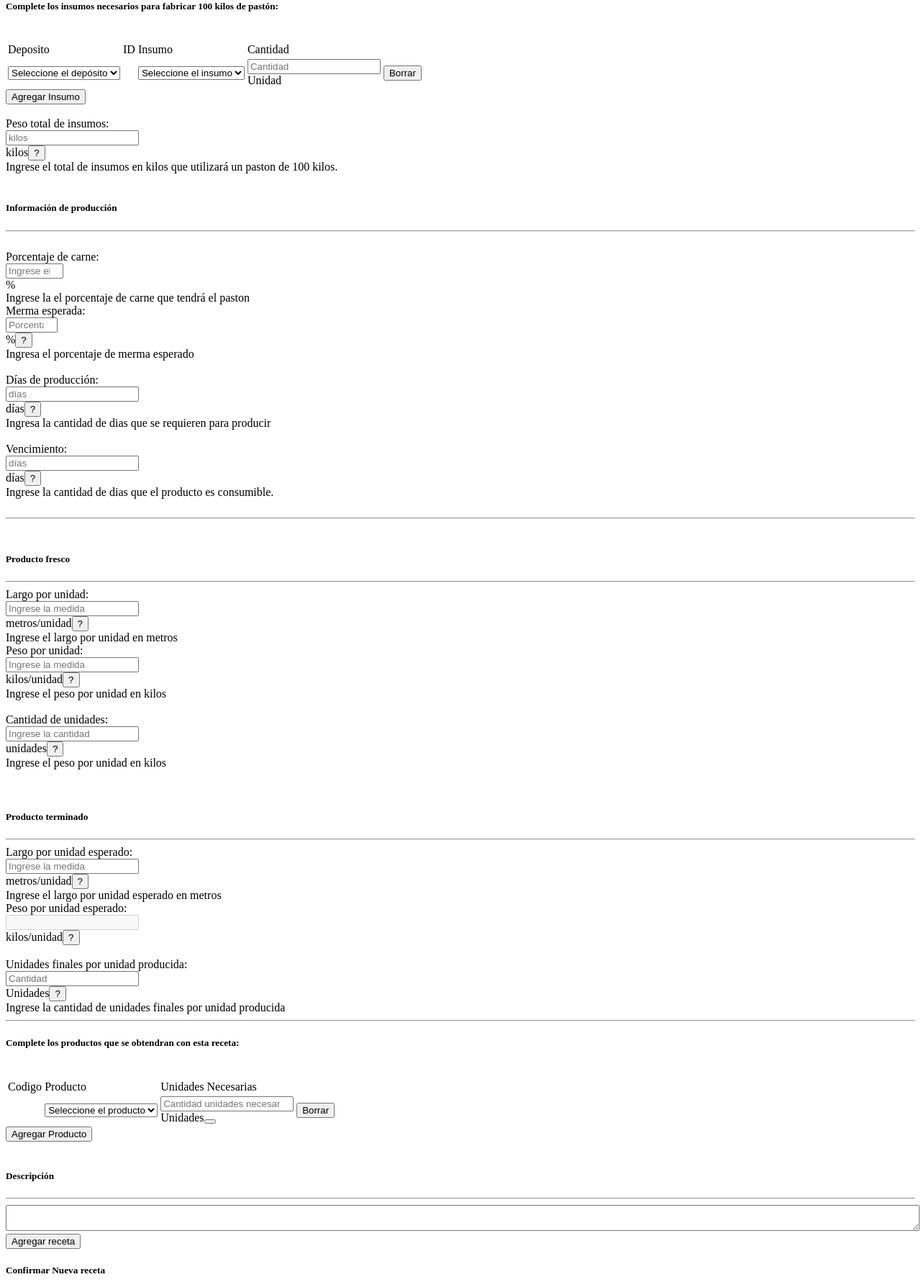
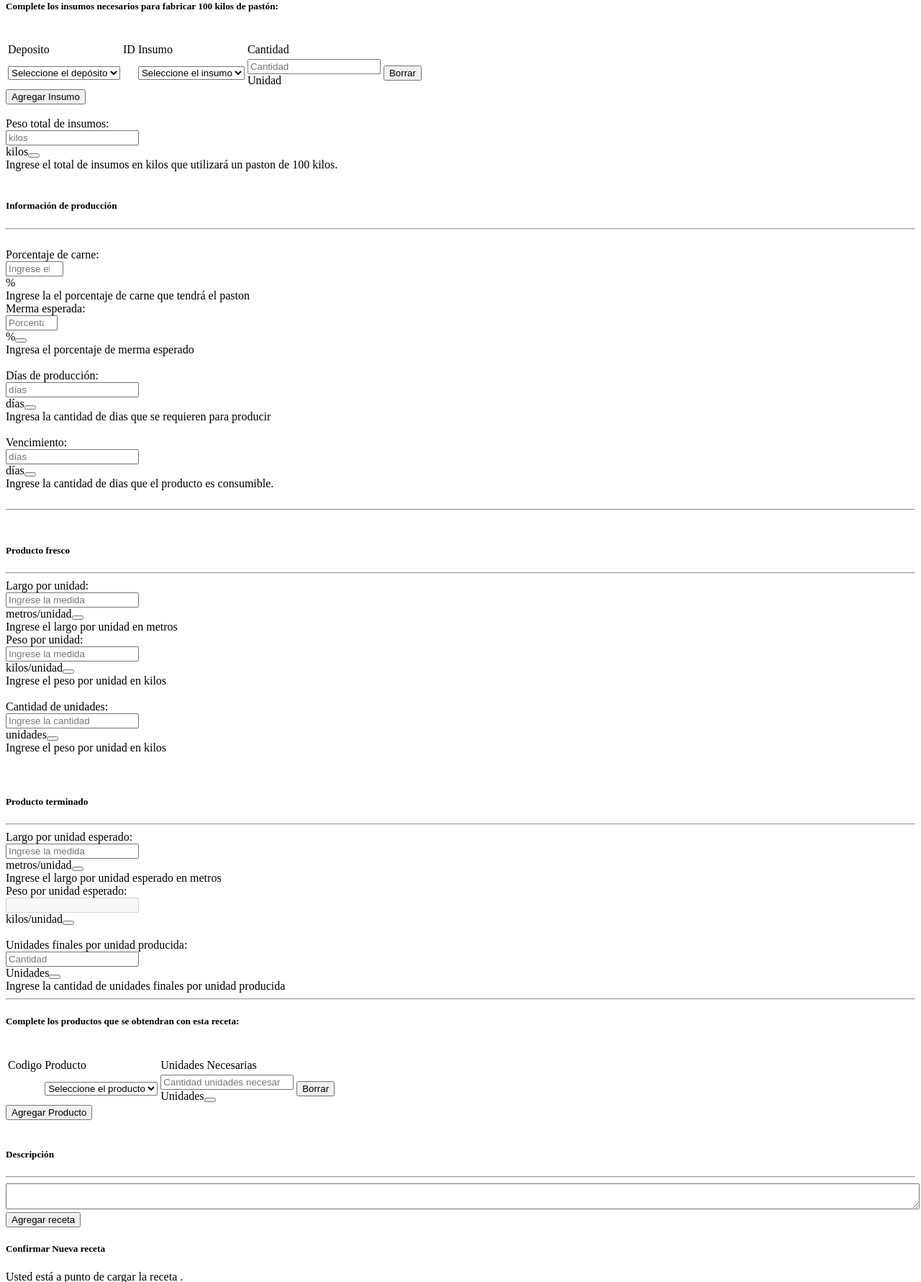
Before and after one commit to Purares/purares-desa, a PHP site: template vista/pagina/agregarReceta.php in a window 1280 px wide. Shown: the part 217-1998 px from the top of the page at 72% size. Run offline with PHP 8.4, Linux system fonts and the light colour scheme; the template is opened without the code that fills it, so the values that code supplies are empty.

Commit message:
cambie los popups

```diff
--- a/vista/pagina/agregarReceta.php
+++ b/vista/pagina/agregarReceta.php
@@ -123,8 +123,8 @@ foreach($depositos as $deposito){
                   </div>
                     <input type="number" min=0 step=0.001 class="form-control text-right" id="pesototalinsumos" name="pesoTotInsumosCrearReceta" value="<?php if (isset($_GET['idReceta'])){ echo $receta['peso_total_insumos_kg'];}?>" placeholder="kilos" required>
                   <div class="input-group-append">
-                  <span class="input-group-text">kilos</span><button type="button" class="btn btn-warning text-white font-weight-bold" data-toggle="tooltip" data-placement="right" title="Ingrese el total de insumos en kilos que utilizará un paston de 100 kilos.">
-  ?
+                  <span class="input-group-text">kilos</span><button type="button" class="btn  font-weight-bold" data-toggle="tooltip" data-placement="right" title="Ingrese el total de insumos en kilos que utilizará un paston de 100 kilos.">
+   <i class="far fa-question-circle"></i>
 </button>
               </div>
                              <div class="invalid-feedback">
@@ -155,8 +155,8 @@ foreach($depositos as $deposito){
                   </div>
                     <input type="number" min=0 step=0.1 max=99.9 class="form-control text-right" id="MermaEsperada" name="mermaCrearReceta" value="<?php if (isset($_GET['idReceta'])){ echo $receta['merma_esperada'];}?>"  placeholder="Porcentaje esperado" required>
                   <div class="input-group-append">
-                  <span class="input-group-text">%</span><button type="button" class="btn btn-warning text-white font-weight-bold" data-toggle="tooltip" data-placement="top" title="Ingrese el porcentaje de merma esperada con respecto al producto fresco, luego de finalizar el proceso de secado">
-  ?
+                  <span class="input-group-text">%</span><button type="button" class="btn font-weight-bold" data-toggle="tooltip" data-placement="top" title="Ingrese el porcentaje de merma esperada con respecto al producto fresco, luego de finalizar el proceso de secado">
+   <i class="far fa-question-circle"></i>
 </button>
               </div>
                                <div class="invalid-feedback">
@@ -172,8 +172,8 @@ foreach($depositos as $deposito){
                   </div>
                     <input type="number" min=0 class="form-control text-right" id="DiasProduccion" name="diasprodCrearReceta" value="<?php if (isset($_GET['idReceta'])){ echo $receta['dias_produccion'];}?>" placeholder="días" required>
                   <div class="input-group-append">
-                  <span class="input-group-text">días</span><button type="button" class="btn btn-warning text-white font-weight-bold" data-toggle="tooltip" data-placement="right" title="Ingrese la cantidad de días desde que comienza el proceso productivo (amasado) hasta que el producto es envasado.">
-  ?
+                  <span class="input-group-text">días</span><button type="button" class="btn font-weight-bold" data-toggle="tooltip" data-placement="right" title="Ingrese la cantidad de días desde que comienza el proceso productivo (amasado) hasta que el producto es envasado.">
+   <i class="far fa-question-circle"></i>
 </button>
               </div>
                              <div class="invalid-feedback">
@@ -187,8 +187,8 @@ foreach($depositos as $deposito){
                   </div>
                     <input type="number" min=0 class="form-control text-right" id="DiasVencimiento" name="diasvencCrearReceta" value="<?php if (isset($_GET['idReceta'])){ echo $receta['dias_vencimiento'];}?>" placeholder="días" required>
                   <div class="input-group-append">
-                  <span class="input-group-text">días</span><button type="button" class="btn btn-warning text-white font-weight-bold" data-toggle="tooltip" data-placement="right" title="Ingrese la cantidad de días, desde que el producto es envasado,  hasta que se vence.">
-  ?
+                  <span class="input-group-text">días</span><button type="button" class="btn font-weight-bold" data-toggle="tooltip" data-placement="right" title="Ingrese la cantidad de días, desde que el producto es envasado,  hasta que se vence.">
+   <i class="far fa-question-circle"></i>
 </button>
               </div>
                            <div class="invalid-feedback">
@@ -208,8 +208,8 @@ foreach($depositos as $deposito){
                   </div>
                     <input type="number" min=0 step=0.001 class="form-control text-right" id="cmxunidad" name="largouniLoteCrearReceta" value="<?php if (isset($_GET['idReceta'])){ echo $receta['largo_unidad_lote'];}?>" placeholder="Ingrese la medida" required>
                   <div class="input-group-append">
-                  <span class="input-group-text">metros/unidad</span><button type="button" class="btn btn-warning text-white font-weight-bold" data-toggle="tooltip" data-placement="right" title="Ingrese el largo de la unidad fresca, antes de que ingrese al secadero.">
-  ?
+                  <span class="input-group-text">metros/unidad</span><button type="button" class="btn font-weight-bold" data-toggle="tooltip" data-placement="right" title="Ingrese el largo de la unidad fresca, antes de que ingrese al secadero.">
+   <i class="far fa-question-circle"></i>
 </button>
               </div>
                              <div class="invalid-feedback">
@@ -222,8 +222,8 @@ foreach($depositos as $deposito){
                   </div>
                     <input type="number" min=0 step=0.001 class="form-control text-right" id="gramosxunidad" name="pesouniLoteCrearReceta"  value="<?php if (isset($_GET['idReceta'])){ echo $receta['peso_unidad_lote'];}?>" placeholder="Ingrese la medida" required>
                   <div class="input-group-append">
-                  <span class="input-group-text">kilos/unidad</span><button type="button" class="btn btn-warning text-white font-weight-bold" data-toggle="tooltip" data-placement="right" title="Ingrese el peso de la unidad fresca, antes de que ingrese al secadero.">
-  ?
+                  <span class="input-group-text">kilos/unidad</span><button type="button" class="btn font-weight-bold" data-toggle="tooltip" data-placement="right" title="Ingrese el peso de la unidad fresca, antes de que ingrese al secadero.">
+   <i class="far fa-question-circle"></i>
 </button>
               </div>
                              <div class="invalid-feedback">
@@ -239,8 +239,8 @@ foreach($depositos as $deposito){
                   </div>
                     <input type="number" min=0 step=1 class="form-control text-right" id="cantunisfrescas" name="unidadesXpastonCrearReceta" value="<?php if (isset($_GET['idReceta'])){ echo $receta['cantidad_unidades_lote'];}?>" placeholder="Ingrese la cantidad" required>
                   <div class="input-group-append">
-                  <span class="input-group-text">unidades</span><button type="button" class="btn btn-warning text-white font-weight-bold" data-toggle="tooltip" data-placement="right" title="Ingrese la cantidad de unidades frescas obtenidas con un pastón de 100 kilos.">
-  ?
+                  <span class="input-group-text">unidades</span><button type="button" class="btn font-weight-bold" data-toggle="tooltip" data-placement="right" title="Ingrese la cantidad de unidades frescas obtenidas con un pastón de 100 kilos.">
+   <i class="far fa-question-circle"></i>
 </button>
               </div>
                              <div class="invalid-feedback">
@@ -260,8 +260,8 @@ foreach($depositos as $deposito){
                   </div>
                     <input type="number" min=0 step=0.001 class="form-control text-right" id="cmxunidadesperado" name="largoUniEsperadoCrearReceta" value="<?php if (isset($_GET['idReceta'])){ echo $receta['largo_unidad_esperado'];}?>" placeholder="Ingrese la medida" required>
                   <div class="input-group-append">
-                  <span class="input-group-text">metros/unidad</span><button type="button" class="btn btn-warning text-white font-weight-bold" data-toggle="tooltip" data-placement="right" title="Ingrese el largo del producto final que será envasado.">
-  ?
+                  <span class="input-group-text">metros/unidad</span><button type="button" class="btn font-weight-bold" data-toggle="tooltip" data-placement="right" title="Ingrese el largo del producto final que será envasado.">
+   <i class="far fa-question-circle"></i>
 </button>
               </div>
                              <div class="invalid-feedback">
@@ -276,8 +276,8 @@ foreach($depositos as $deposito){
                     <input type="number" min=0 step=0.01 class="form-control text-right" id="gramosxunidadesperado" placeholder="" value="<?php if (isset($_GET['idReceta'])){ echo $receta['peso_unidad_esperado'];}?>" disabled>
                     <input type="hidden" name="pesoUniEsperadoCrearReceta" id="gramosxunidadesperado1" value="">
                   <div class="input-group-append">
-                  <span class="input-group-text">kilos/unidad</span><button type="button" class="btn btn-warning text-white font-weight-bold" data-toggle="tooltip" data-placement="right" title="El valor de este campo se calcula automáticamente.">
-  ?
+                  <span class="input-group-text">kilos/unidad</span><button type="button" class="btn  font-weight-bold" data-toggle="tooltip" data-placement="right" title="El valor de este campo se calcula automáticamente.">
+   <i class="far fa-question-circle"></i>
 </button>
               </div>
                 </div>
@@ -291,8 +291,8 @@ foreach($depositos as $deposito){
                   </div>
                     <input type="number" min=0 step=1 class="form-control text-right" id="unidadesfinalesxunidad" name="uFinalXuCrearReceta" value="<?php if (isset($_GET['idReceta'])){ echo $receta['unidades_final_xunidad'];}?>"  placeholder="Cantidad" required>
                   <div class="input-group-append">
-                  <span class="input-group-text">Unidades</span><button type="button" class="btn btn-warning text-white font-weight-bold" data-toggle="tooltip" data-placement="right" title="Ingrese la cantidad de unidades finales que se obtienen por cada unidad fresca que entra al secadero. Es decir, en cuantas unidades se corta el producto fresco.">
-  ?
+                  <span class="input-group-text">Unidades</span><button type="button" class="btn font-weight-bold" data-toggle="tooltip" data-placement="right" title="Ingrese la cantidad de unidades finales que se obtienen por cada unidad fresca que entra al secadero. Es decir, en cuantas unidades se corta el producto fresco.">
+   <i class="far fa-question-circle"></i>
           </button>
               </div>
                              <div class="invalid-feedback">
--- a/vista/plantilla.php
+++ b/vista/plantilla.php
@@ -36,7 +36,7 @@
 		<!-- Latest compiled JavaScript -->
 		<script src="https://maxcdn.bootstrapcdn.com/bootstrap/4.4.1/js/bootstrap.min.js"></script>
 
-		<link href="https://maxcdn.bootstrapcdn.com/font-awesome/4.7.0/css/font-awesome.min.css" rel="stylesheet">
+
 
 
 		<!--Agrego las librerias de jquery y bootstrap-->
```
Also changed, not shown: vista/pagina/agregarDesposte.php (+6 -7 lines), vista/pagina/agregarOrdenProd.php (+6 -14 lines), vista/pagina/detalleReceta.php (+20 -20 lines), vista/pagina/finalizarop.php (+8 -12 lines).
